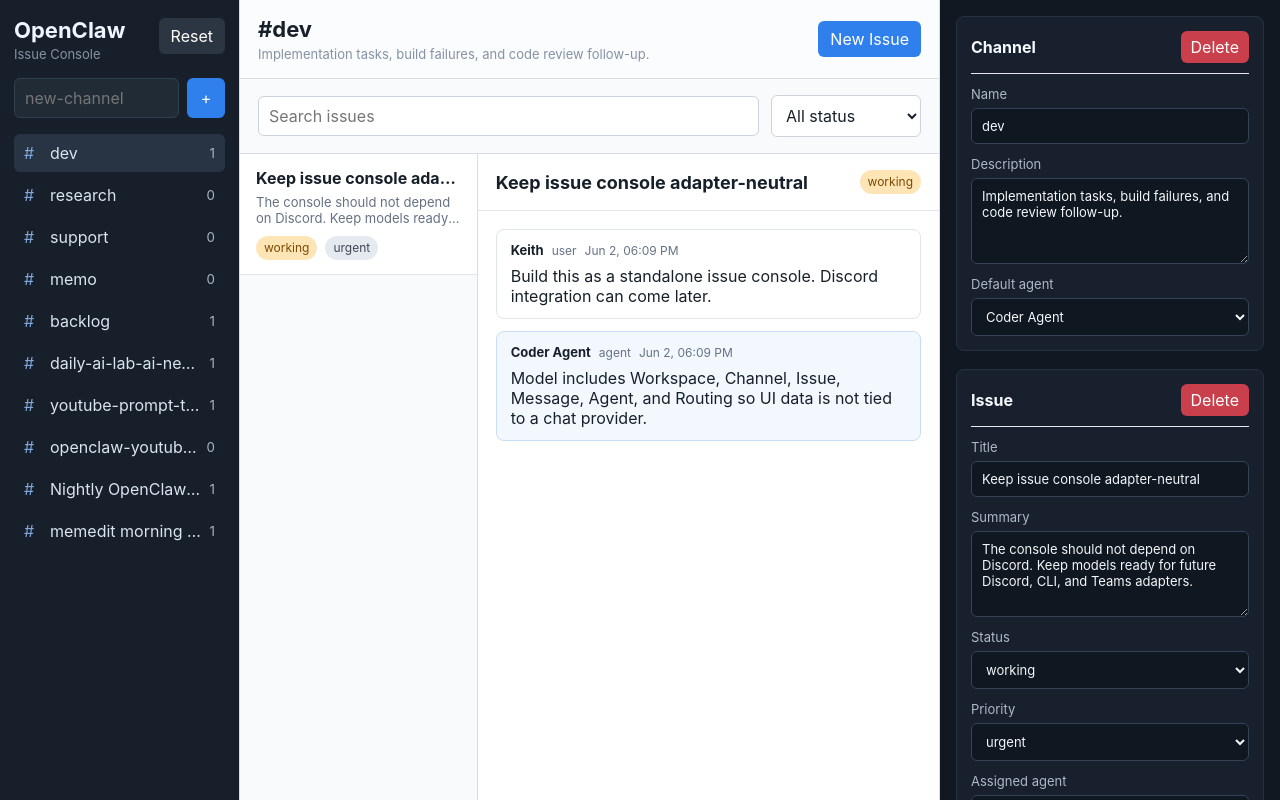
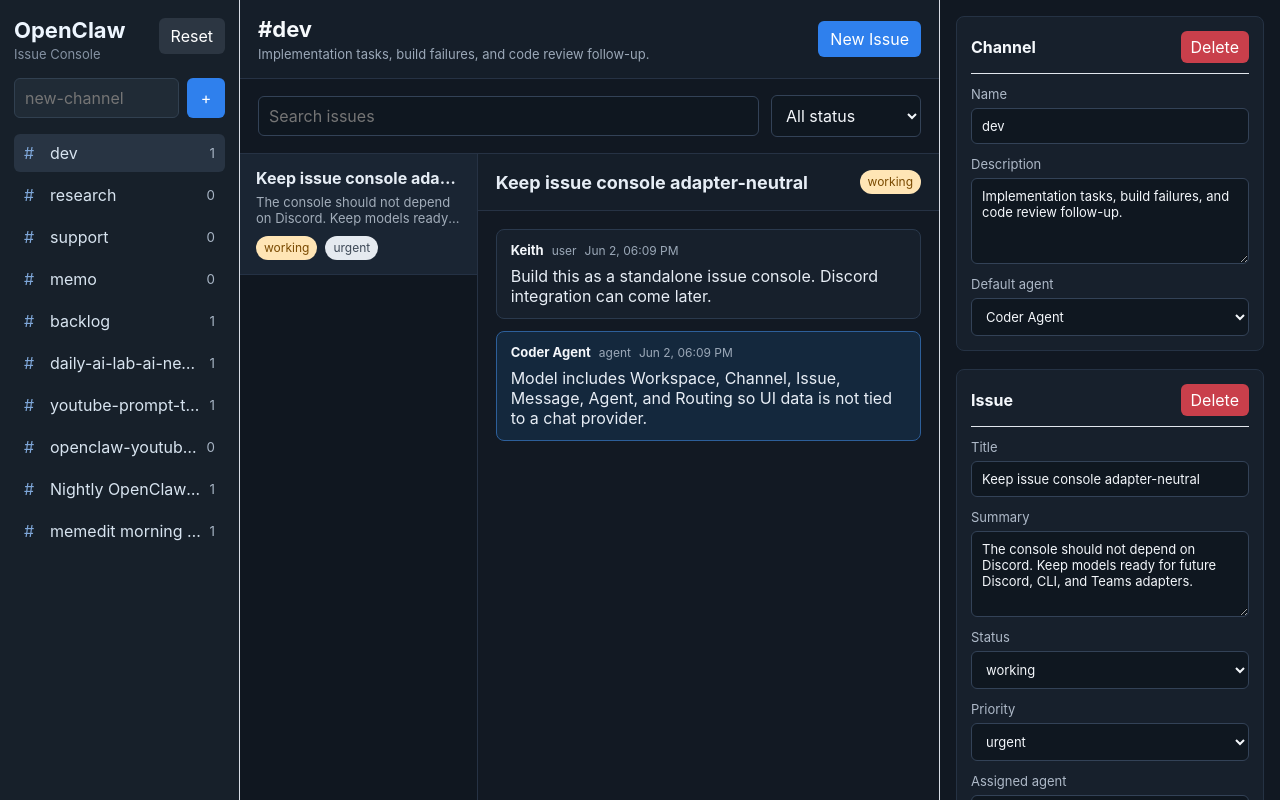
Before and after one commit to KeithCCC/nono-discord, a React (Vite) app: page / in a window 1280 px wide. Shown: the top 800 px of the page. Built offline with nearby package versions, Linux system fonts and the light colour scheme.

Commit message:
Darken center issue pane

```diff
--- a/src/styles/app.css
+++ b/src/styles/app.css
@@ -165,6 +165,21 @@ label textarea,
   display: grid;
   grid-template-rows: auto auto 1fr;
   min-height: 100vh;
+  color: #e6edf5;
+  background: #121923;
+}
+
+.center-pane .toolbar {
+  border-bottom-color: #263244;
+  background: #151e29;
+}
+
+.center-pane .toolbar h2 {
+  color: #f6f9fc;
+}
+
+.center-pane .toolbar p {
+  color: #9ba8b8;
 }
 
 .toolbar,
@@ -184,7 +199,23 @@ label textarea,
 .filters {
   display: grid;
   grid-template-columns: minmax(0, 1fr) 150px;
-  background: #f8fafc;
+  border-bottom-color: #263244;
+  background: #111822;
+}
+
+.center-pane .filters input,
+.center-pane .filters select,
+.center-pane .composer input {
+  border-color: #334257;
+  color: #f4f7fb;
+  background: #0f1720;
+}
+
+.center-pane .filters input:focus,
+.center-pane .filters select:focus,
+.center-pane .composer input:focus {
+  border-color: #5f9df7;
+  outline: 2px solid rgba(95, 157, 247, 0.24);
 }
 
 .issue-and-thread {
@@ -200,14 +231,14 @@ label textarea,
 }
 
 .issue-list {
-  border-right: 1px solid #d8dde5;
-  background: #f8fafc;
+  border-right: 1px solid #263244;
+  background: #101720;
 }
 
 .issue-row {
   display: block;
   width: 100%;
-  border-bottom: 1px solid #e2e7ee;
+  border-bottom: 1px solid #243144;
   padding: 14px 16px;
   color: inherit;
   background: transparent;
@@ -216,7 +247,7 @@ label textarea,
 
 .issue-row.active,
 .issue-row:hover {
-  background: #fff;
+  background: #1a2533;
 }
 
 .issue-row strong,
@@ -233,7 +264,7 @@ label textarea,
 .issue-row span {
   display: -webkit-box;
   margin-top: 6px;
-  color: #647184;
+  color: #a2adba;
   font-size: 13px;
   -webkit-line-clamp: 2;
   -webkit-box-orient: vertical;
@@ -284,7 +315,12 @@ label textarea,
   display: grid;
   grid-template-rows: auto 1fr auto;
   min-height: 0;
-  background: #fff;
+  background: #121923;
+}
+
+.center-pane .thread-title {
+  border-bottom-color: #263244;
+  background: #151e29;
 }
 
 .thread-title,
@@ -311,20 +347,21 @@ label textarea,
 }
 
 .message {
-  border: 1px solid #e0e6ee;
+  border: 1px solid #2a394d;
   border-radius: 8px;
   padding: 12px 14px;
-  background: #fff;
+  color: #e7edf5;
+  background: #17202c;
 }
 
 .message.agent {
-  border-color: #c7def6;
-  background: #f3f8ff;
+  border-color: #2d5f9a;
+  background: #14283d;
 }
 
 .message.system {
-  border-color: #d9dfe7;
-  background: #f6f7f9;
+  border-color: #354153;
+  background: #1d2532;
 }
 
 .message header {
@@ -332,12 +369,12 @@ label textarea,
   flex-wrap: wrap;
   gap: 8px;
   align-items: baseline;
-  color: #657386;
+  color: #9ba8b8;
   font-size: 12px;
 }
 
 .message header strong {
-  color: #17202a;
+  color: #f4f7fb;
   font-size: 13px;
 }
 
@@ -352,8 +389,8 @@ label textarea,
   grid-template-columns: minmax(0, 1fr) 76px;
   gap: 10px;
   padding: 14px 18px;
-  border-top: 1px solid #e2e7ee;
-  background: #f8fafc;
+  border-top: 1px solid #263244;
+  background: #111822;
 }
 
 .detail-pane {
```
